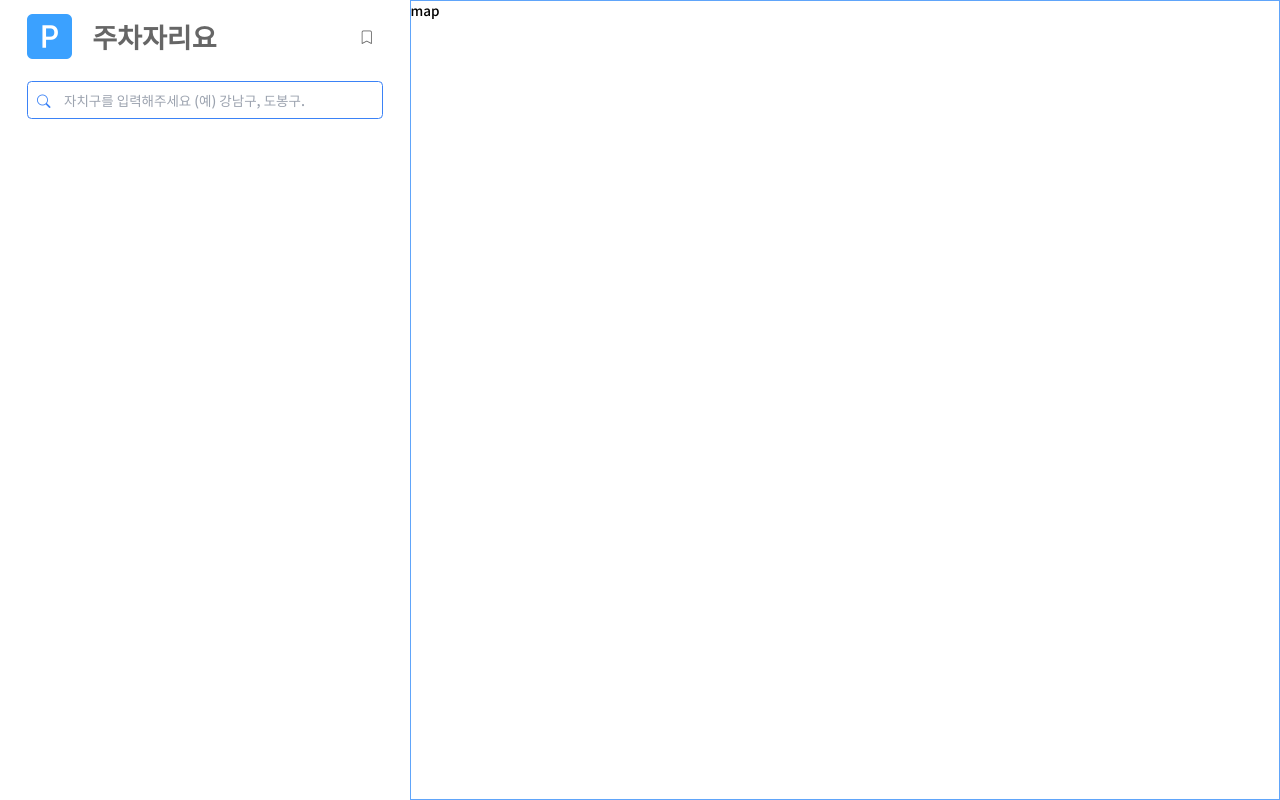
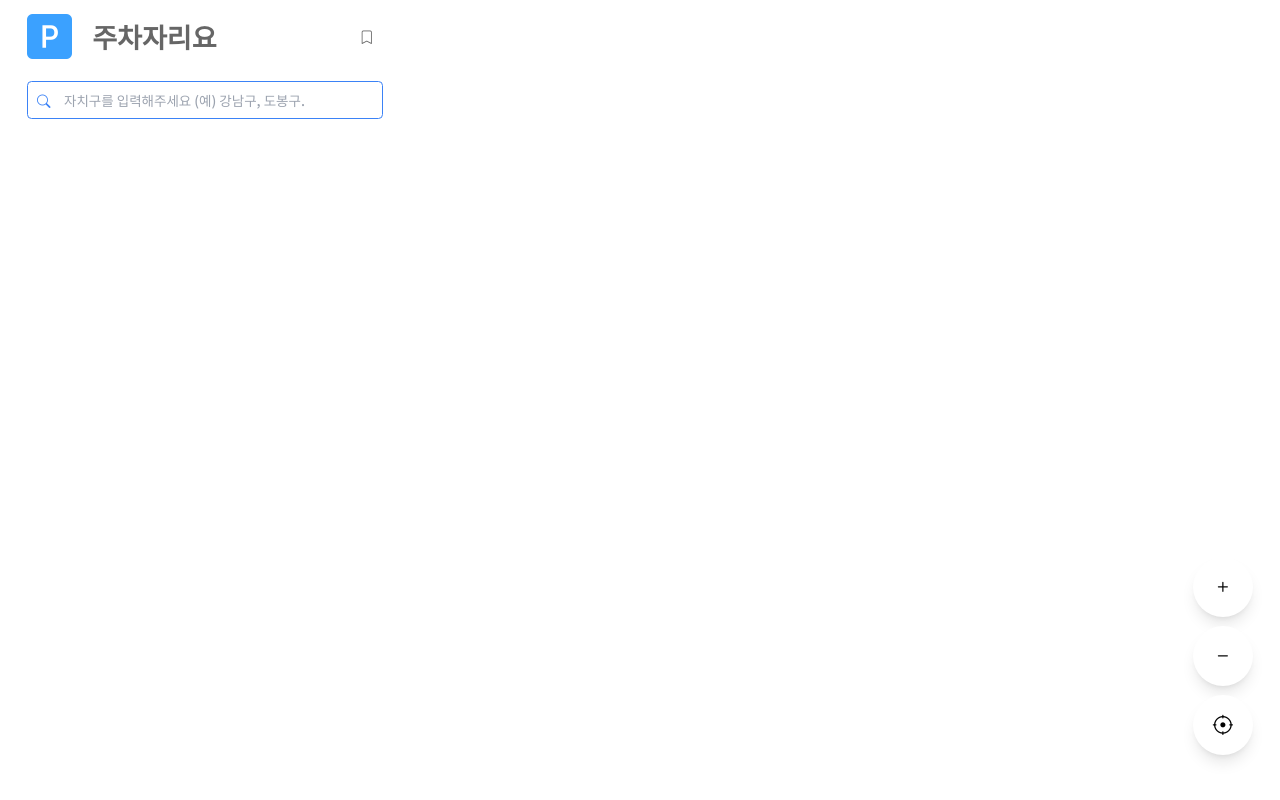
Before and after one commit to miin-hyukkk/ParkingSpotSearch-dev, a React (Create React App) app: page / in a window 1280 px wide. Built offline with nearby package versions, Linux system fonts and the light colour scheme; no server answers.

Commit message:
feat: 지도 관련 기능 및 훅으로 분리 구현

```diff
--- a/src/components/main/map.tsx
+++ b/src/components/main/map.tsx
@@ -1,5 +1,28 @@
 import React from "react";
+import useMap from "../../hooks/useMap";
 
 export default function Map() {
-  return <div className="h-full border border-blue-400">map</div>;
+  const { buttons } = useMap();
+
+  return (
+    <div>
+      <div
+        id="map"
+        className="relative h-full"
+        style={{ width: "100%", height: "100vh" }}
+      >
+        <div className="absolute flex flex-col items-center space-y-4 bottom-20 right-12">
+          {buttons.map(button => (
+            <button
+              onClick={button.onClick}
+              type="button"
+              className={button.className}
+              aria-label={button["aria-label"]}
+              style={{ zIndex: 10, width: "60px", height: "60px" }}
+            />
+          ))}
+        </div>
+      </div>
+    </div>
+  );
 }
--- /dev/null
+++ b/src/hooks/useMap.ts
@@ -0,0 +1,126 @@
+import { useEffect, useState } from "react";
+import { SeoulDistrict } from "../interfaces/seoulDistrict";
+import ICONS from "../constants/icon";
+
+export default function useMap() {
+  const [map, setMap] = useState<any>(null); // 지도 객체를 상태로 관리
+  const [currentPosition, setCurrentPosition] = useState<{
+    lat: number;
+    lng: number;
+  } | null>(null);
+
+  const [currentDistrict, setCurrentDistrict] = useState<SeoulDistrict>(""); // 현재 자치구 정보 상태
+
+  const updateDistrict = (center: any) => {
+    const geocoder = new window.kakao.maps.services.Geocoder();
+
+    geocoder.coord2RegionCode(
+      center.getLng(),
+      center.getLat(),
+      (result: any, status: any) => {
+        if (status === window.kakao.maps.services.Status.OK) {
+          // 자치구 정보를 찾고 `region_type`이 'H'인 경우 해당 정보를 상태에 저장
+          const district = result.find((item: any) => item.region_type === "H");
+          console.log(
+            "result",
+            result,
+            [...district.address_name.split(" ")][1],
+          );
+
+          if (district)
+            setCurrentDistrict([...district.address_name.split(" ")][1]);
+        }
+      },
+    );
+  };
+
+  useEffect(() => {
+    console.log("currentDistrict", currentDistrict);
+  }, [currentDistrict]);
+
+  useEffect(() => {
+    const loadMap = (lat: number, lng: number) => {
+      const container = document.getElementById("map");
+      const options = {
+        center: new window.kakao.maps.LatLng(lat, lng), // 사용자의 현재 위치로 중심 좌표 설정
+        level: 3,
+      };
+      const newMap = new window.kakao.maps.Map(container, options);
+      setMap(newMap); // 지도 객체를 상태에 저장
+
+      // 현재 위치에 마커 추가
+      const markerPosition = new window.kakao.maps.LatLng(lat, lng);
+      const marker = new window.kakao.maps.Marker({
+        position: markerPosition,
+      });
+
+      marker.setMap(newMap); // 마커를 지도에 표시
+
+      // 지도 중심 좌표 변경 시 자치구 정보 업데이트
+      window.kakao.maps.event.addListener(newMap, "center_changed", () => {
+        const center = newMap.getCenter();
+        updateDistrict(center); // 중심 좌표 변경 시 자치구 정보 업데이트
+      });
+    };
+
+    // Geolocation API로 현재 위치 가져오기
+    if (navigator.geolocation) {
+      navigator.geolocation.getCurrentPosition(
+        position => {
+          const lat = position.coords.latitude; // 위도
+          const lng = position.coords.longitude; // 경도
+          setCurrentPosition({ lat, lng }); // 현재 위치를 상태에 저장
+          loadMap(lat, lng); // 지도를 현재 위치로 로드
+        },
+        error => {
+          console.error("Geolocation error:", error);
+          // 기본 위치로 지도 로드 (에러 발생 시)
+          loadMap(33.450701, 126.570667);
+        },
+      );
+    } else {
+      // Geolocation을 지원하지 않을 경우 기본 위치로 지도 로드
+      loadMap(33.450701, 126.570667);
+    }
+  }, []);
+
+  // 버튼 클릭 시 현재 위치로 지도의 중심을 이동시키는 함수
+  const moveToCurrentLocation = () => {
+    if (map && currentPosition) {
+      const moveLatLon = new window.kakao.maps.LatLng(
+        currentPosition.lat,
+        currentPosition.lng,
+      );
+      map.setCenter(moveLatLon); // 지도의 중심을 현재 위치로 이동
+    }
+  };
+
+  // 지도 레벨 조절 함수 (줌 인/줌 아웃)
+  const adjustZoomLevel = (delta: number) => {
+    if (map) {
+      let level = map.getLevel(); // 현재 지도의 레벨 가져오기
+      level += delta; // 레벨을 변경 (+1 또는 -1)
+      map.setLevel(level); // 변경된 레벨을 지도에 적용
+    }
+  };
+
+  // 버튼 배열 정의
+  const buttons = [
+    {
+      "aria-label": "Zoom In",
+      className: `${ICONS.plus} bg-white text-black p-4 rounded-full shadow-lg text-4xl`,
+      onClick: () => adjustZoomLevel(-1),
+    },
+    {
+      "aria-label": "Zoom Out",
+      className: `${ICONS.minus} bg-white text-black p-4 rounded-full shadow-lg text-4xl`,
+      onClick: () => adjustZoomLevel(1),
+    },
+    {
+      "aria-label": "현재 위치로 이동",
+      className: `${ICONS.current_location} bg-white text-black p-4 rounded-full shadow-lg text-4xl`,
+      onClick: moveToCurrentLocation,
+    },
+  ];
+  return { buttons };
+}
```
